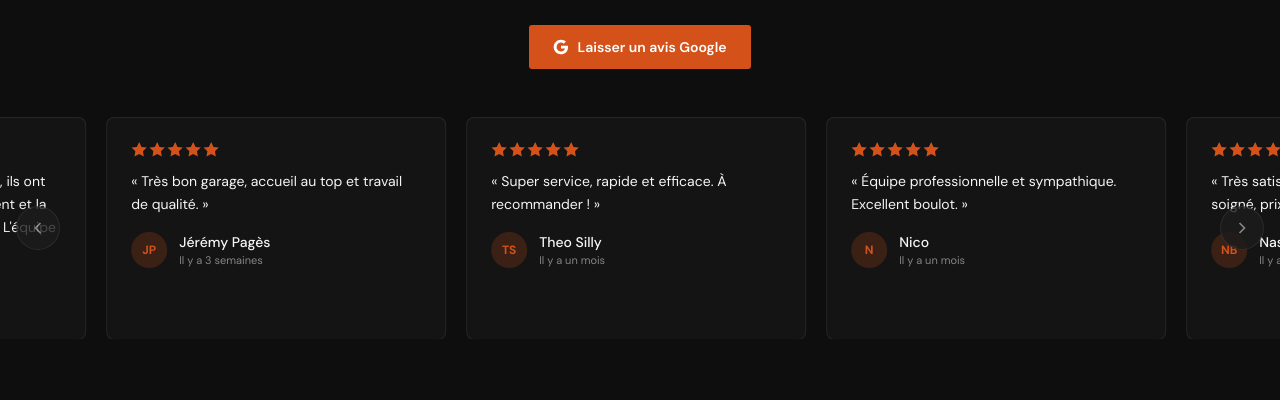
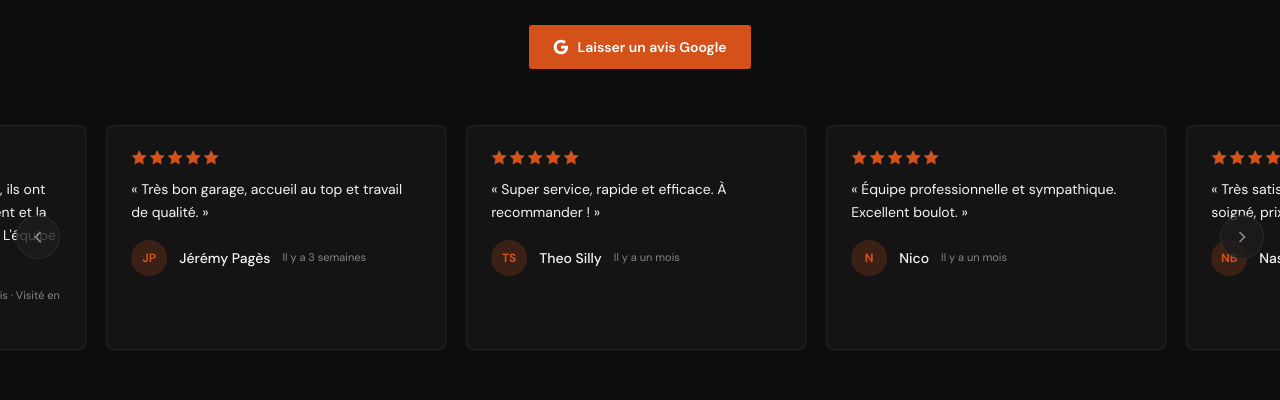
Before and after one commit to Esprit-Auto/esprit-auto-vitrine, a Next.js app: page / in a window 1280 px wide. Shown: the part 5306-5706 px from the top of the page. Built offline with nearby package versions, Linux system fonts and the light colour scheme.

Commit message:
fix: padding carousel avis + texte assurance

```diff
--- a/components/Avis.tsx
+++ b/components/Avis.tsx
@@ -74,7 +74,7 @@ export default function Avis() {
           </a>
         </div>
       </div>
-      <div>
+      <div className="pt-2">
         <Carousel speed={0.6} gap={20} cardSelector=".rv-card">
           {avis.map((a, i) => (
             <div
@@ -89,7 +89,7 @@ export default function Avis() {
                 <div className="w-9 h-9 rounded-full bg-or/20 flex items-center justify-center text-or text-xs font-bold">
                   {getInitials(a.auteur)}
                 </div>
-                <div>
+                <div className="flex items-center gap-3">
                   <div className="text-text text-sm font-medium">
                     {a.auteur}
                   </div>
```
